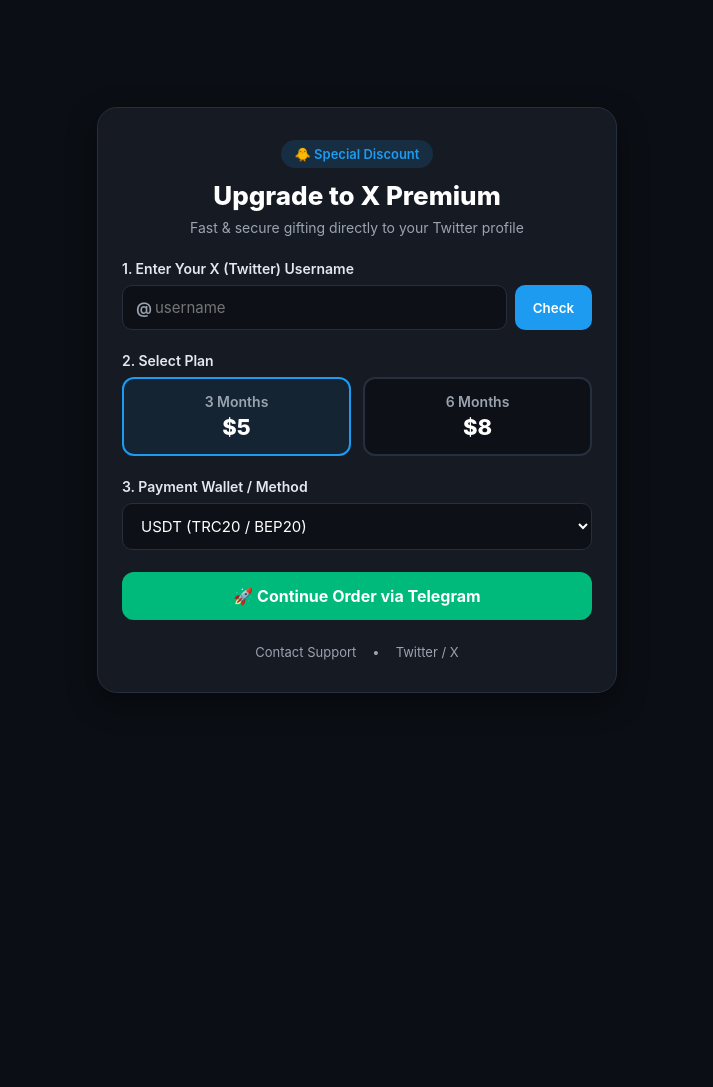
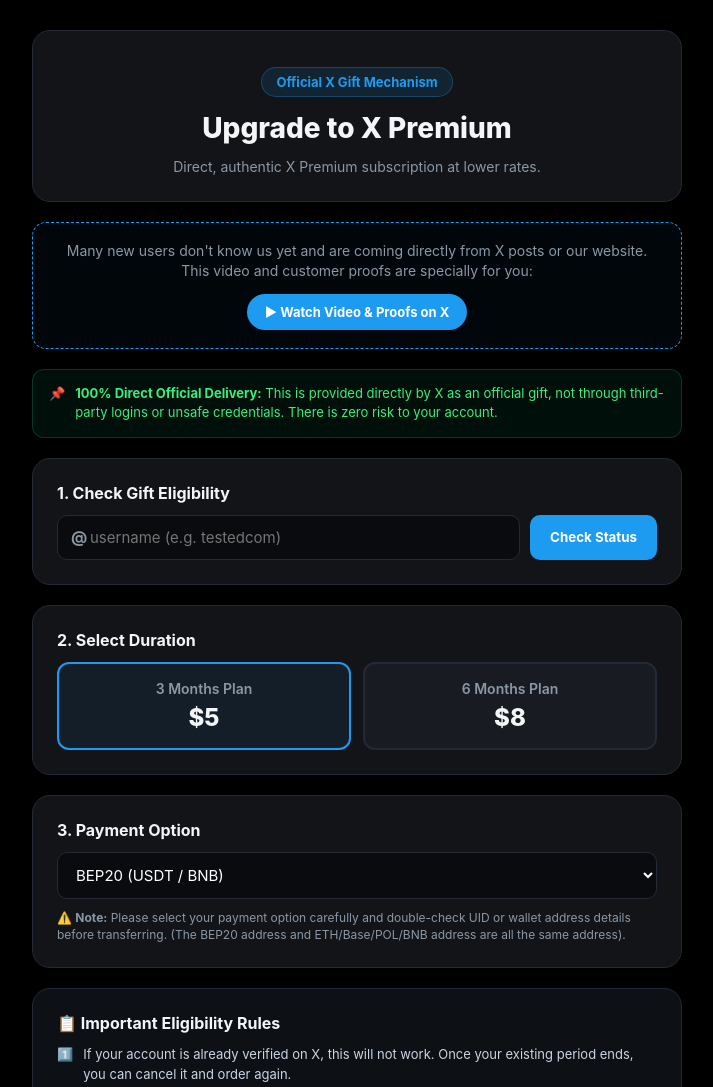
Before and after one commit to Nihalvai33/x-premium-deals, a plain HTML site: page index.html in a window 1280 px wide. Shown: the top 1087 px of the page, without its empty margins (283-996 px from the left). Before the commit the page ends 800 px from the top, so only its background shows below. Drawn offline with Linux system fonts and the light colour scheme.

Commit message:
X Premium Blue Tick
Updated the title and improved styling for better user experience. Enhanced the layout and adjusted the eligibility check functionality.

```diff
--- a/index.html
+++ b/index.html
@@ -3,17 +3,19 @@
 <head>
   <meta charset="UTF-8" />
   <meta name="viewport" content="width=device-width, initial-scale=1.0" />
-  <title>Upgrade to X Premium | Best Deals</title>
+  <title>X Premium Upgrade Portal | Official Gifting</title>
   <style>
     :root {
-      --bg-color: #0b0e14;
-      --card-bg: #151a23;
-      --border-color: #262f3d;
-      --accent-color: #1d9bf0;
+      --bg: #000000;
+      --card-bg: #121417;
+      --card-subtle: #181c22;
+      --border: #242a35;
+      --accent: #1d9bf0;
       --accent-hover: #1a8cd8;
-      --text-main: #ffffff;
-      --text-muted: #9ba3af;
+      --text: #f3f5f7;
+      --text-muted: #8b98a5;
       --success: #00ba7c;
+      --warning: #f59e0b;
       --error: #f4212e;
     }
 
@@ -25,68 +27,120 @@
     }
 
     body {
-      background-color: var(--bg-color);
-      color: var(--text-main);
+      background-color: var(--bg);
+      color: var(--text);
       display: flex;
       justify-content: center;
-      align-items: center;
-      min-height: 100vh;
-      padding: 24px 16px;
+      padding: 30px 16px 60px;
     }
 
-    .container {
+    .wrapper {
       width: 100%;
-      max-width: 520px;
-      background: var(--card-bg);
-      border: 1px solid var(--border-color);
-      border-radius: 20px;
-      padding: 32px 24px;
-      box-shadow: 0 10px 30px rgba(0, 0, 0, 0.4);
+      max-width: 650px;
+      display: flex;
+      flex-direction: column;
+      gap: 20px;
     }
 
-    .header {
+    .card {
+      background: var(--card-bg);
+      border: 1px solid var(--border);
+      border-radius: 18px;
+      padding: 24px;
+    }
+
+    /* Hero Header */
+    .hero {
       text-align: center;
-      margin-bottom: 24px;
+      padding: 36px 20px 24px;
     }
 
     .badge {
       display: inline-block;
-      background: rgba(29, 155, 240, 0.15);
-      color: var(--accent-color);
+      background: rgba(29, 155, 240, 0.12);
+      color: var(--accent);
       font-size: 13px;
-      font-weight: 600;
+      font-weight: 700;
       padding: 6px 14px;
-      border-radius: 999px;
-      margin-bottom: 12px;
+      border-radius: 99px;
+      margin-bottom: 14px;
+      border: 1px solid rgba(29, 155, 240, 0.3);
     }
 
     h1 {
-      font-size: 26px;
+      font-size: 28px;
       font-weight: 800;
-      margin-bottom: 8px;
+      margin-bottom: 10px;
+      line-height: 1.25;
     }
 
-    p.subtitle {
+    .subtitle {
       color: var(--text-muted);
       font-size: 14px;
+      line-height: 1.5;
     }
 
-    /* Step Styles */
-    .step-box {
-      margin-bottom: 22px;
+    /* Direct X Guarantee Banner */
+    .guarantee-box {
+      background: rgba(0, 186, 124, 0.08);
+      border: 1px solid rgba(0, 186, 124, 0.25);
+      border-radius: 12px;
+      padding: 14px 16px;
+      font-size: 13px;
+      color: #38ef7d;
+      line-height: 1.5;
+      display: flex;
+      gap: 10px;
+      align-items: flex-start;
     }
 
-    label {
-      display: block;
-      font-size: 14px;
-      font-weight: 600;
-      margin-bottom: 8px;
-      color: #e2e8f0;
+    /* Video & Proof Section */
+    .proof-box {
+      border: 1px dashed var(--accent);
+      background: rgba(29, 155, 240, 0.04);
+      border-radius: 14px;
+      padding: 18px;
+      text-align: center;
     }
 
-    .input-group {
+    .proof-box p {
+      font-size: 14px;
+      color: var(--text-muted);
+      margin-bottom: 12px;
+      line-height: 1.45;
+    }
+
+    .proof-btn {
+      display: inline-flex;
+      align-items: center;
+      gap: 8px;
+      background: var(--accent);
+      color: #fff;
+      text-decoration: none;
+      font-size: 13px;
+      font-weight: 700;
+      padding: 10px 18px;
+      border-radius: 99px;
+      transition: background 0.2s;
+    }
+
+    .proof-btn:hover {
+      background: var(--accent-hover);
+    }
+
+    /* Steps & Inputs */
+    .section-title {
+      font-size: 16px;
+      font-weight: 700;
+      margin-bottom: 12px;
       display: flex;
+      align-items: center;
       gap: 8px;
+    }
+
+    .input-row {
+      display: flex;
+      gap: 10px;
     }
 
     .input-wrap {
@@ -100,13 +154,13 @@
       top: 50%;
       transform: translateY(-50%);
       color: var(--text-muted);
-      font-weight: 600;
+      font-weight: 700;
     }
 
     input[type="text"], select {
       width: 100%;
-      background: #0d1117;
-      border: 1px solid var(--border-color);
+      background: #090b0e;
+      border: 1px solid var(--border);
       color: #fff;
       padding: 12px 14px;
       border-radius: 10px;
@@ -120,275 +174,333 @@
     }
 
     input[type="text"]:focus, select:focus {
-      border-color: var(--accent-color);
+      border-color: var(--accent);
     }
 
-    button.btn-check {
-      background: var(--accent-color);
+    button.check-btn {
+      background: var(--accent);
       color: #fff;
       border: none;
       border-radius: 10px;
-      padding: 0 18px;
-      font-weight: 600;
+      padding: 0 20px;
+      font-weight: 700;
       cursor: pointer;
+      white-space: nowrap;
       transition: background 0.2s;
-      white-space: nowrap;
     }
 
-    button.btn-check:hover {
+    button.check-btn:hover {
       background: var(--accent-hover);
     }
 
-    .status-msg {
-      margin-top: 10px;
+    /* Status Notifications */
+    .status-alert {
+      display: none;
+      margin-top: 14px;
+      padding: 14px;
+      border-radius: 10px;
       font-size: 13px;
-      padding: 10px 14px;
-      border-radius: 8px;
-      display: none;
-      line-height: 1.4;
+      line-height: 1.5;
     }
 
-    .status-msg.success {
+    .status-alert.eligible {
       display: block;
       background: rgba(0, 186, 124, 0.12);
-      border: 1px solid rgba(0, 186, 124, 0.3);
+      border: 1px solid rgba(0, 186, 124, 0.35);
       color: #38ef7d;
     }
 
-    .status-msg.error {
+    .status-alert.ineligible {
       display: block;
-      background: rgba(244, 33, 46, 0.12);
-      border: 1px solid rgba(244, 33, 46, 0.3);
-      color: #ff6b6b;
+      background: rgba(244, 33, 46, 0.1);
+      border: 1px solid rgba(244, 33, 46, 0.35);
+      color: #ff7675;
     }
 
-    .status-msg.loading {
+    .status-alert.loading {
       display: block;
-      background: rgba(29, 155, 240, 0.12);
+      background: rgba(29, 155, 240, 0.1);
       border: 1px solid rgba(29, 155, 240, 0.3);
       color: #70c4ff;
     }
 
-    /* Pricing Cards */
-    .plans-grid {
+    /* Duration / Pricing */
+    .plans {
       display: grid;
       grid-template-columns: 1fr 1fr;
       gap: 12px;
-      margin-top: 6px;
     }
 
     .plan-card {
-      background: #0d1117;
-      border: 2px solid var(--border-color);
+      background: var(--card-subtle);
+      border: 2px solid var(--border);
       border-radius: 12px;
-      padding: 14px;
+      padding: 16px;
       cursor: pointer;
       text-align: center;
-      transition: all 0.2s;
-      position: relative;
-    }
-
-    .plan-card:hover {
-      border-color: #4b5563;
+      transition: border-color 0.2s, background 0.2s;
     }
 
     .plan-card.active {
-      border-color: var(--accent-color);
+      border-color: var(--accent);
       background: rgba(29, 155, 240, 0.08);
     }
 
-    .plan-card .duration {
+    .plan-name {
       font-size: 14px;
       font-weight: 600;
       color: var(--text-muted);
-      margin-bottom: 4px;
+      margin-bottom: 6px;
     }
 
-    .plan-card .price {
-      font-size: 22px;
+    .plan-price {
+      font-size: 24px;
       font-weight: 800;
-      color: #fff;
+    }
+
+    /* Payment Notice */
+    .note-box {
+      font-size: 12px;
+      color: var(--text-muted);
+      margin-top: 10px;
+      line-height: 1.45;
+    }
+
+    /* Rules & Guidelines */
+    .rules-card {
+      background: #0d1015;
+    }
+
+    .rule-item {
+      display: flex;
+      gap: 10px;
+      margin-bottom: 12px;
+      font-size: 13px;
+      line-height: 1.5;
+      color: #cbd5e1;
+    }
+
+    .rule-item:last-child {
+      margin-bottom: 0;
     }
 
     /* Submit Button */
-    .btn-submit {
+    .order-btn {
       width: 100%;
       background: #00ba7c;
-      color: #ffffff;
+      color: #fff;
       font-size: 16px;
-      font-weight: 700;
-      padding: 14px;
+      font-weight: 800;
+      padding: 16px;
       border: none;
       border-radius: 12px;
       cursor: pointer;
-      display: flex;
-      justify-content: center;
-      align-items: center;
-      gap: 8px;
       transition: opacity 0.2s, transform 0.1s;
-      margin-top: 10px;
     }
 
-    .btn-submit:hover {
-      opacity: 0.92;
+    .order-btn:hover {
+      opacity: 0.93;
       transform: translateY(-1px);
     }
 
-    .footer-links {
-      margin-top: 24px;
+    .footer {
       text-align: center;
       font-size: 13px;
       color: var(--text-muted);
       display: flex;
       justify-content: center;
-      gap: 16px;
+      gap: 20px;
     }
 
-    .footer-links a {
+    .footer a {
       color: var(--text-muted);
       text-decoration: none;
-      transition: color 0.2s;
     }
 
-    .footer-links a:hover {
-      color: var(--accent-color);
+    .footer a:hover {
+      color: var(--accent);
     }
   </style>
 </head>
 <body>
 
-  <div class="container">
-    <div class="header">
-      <div class="badge">🐥 Special Discount</div>
+  <div class="wrapper">
+    <!-- Header -->
+    <div class="card hero">
+      <div class="badge">Official X Gift Mechanism</div>
       <h1>Upgrade to X Premium</h1>
-      <p class="subtitle">Fast & secure gifting directly to your Twitter profile</p>
+      <p class="subtitle">Direct, authentic X Premium subscription at lower rates.</p>
+    </div>
+
+    <!-- Proofs & Video Verification -->
+    <div class="proof-box">
+      <p>Many new users don't know us yet and are coming directly from X posts or our website. This video and customer proofs are specially for you:</p>
+      <a href="https://x.com/caiden331/status/2107328394002383087?s=46" target="_blank" class="proof-btn">
+        ▶ Watch Video & Proofs on X
+      </a>
+    </div>
+
+    <!-- Official System Guarantee -->
+    <div class="guarantee-box">
+      <span>📌</span>
+      <div>
+        <strong>100% Direct Official Delivery:</strong> This is provided directly by X as an official gift, not through third-party logins or unsafe credentials. There is zero risk to your account.
+      </div>
     </div>
 
     <!-- Step 1: Check Eligibility -->
-    <div class="step-box">
-      <label for="handle">1. Enter Your X (Twitter) Username</label>
-      <div class="input-group">
+    <div class="card">
+      <div class="section-title">1. Check Gift Eligibility</div>
+      <div class="input-row">
         <div class="input-wrap">
           <span>@</span>
-          <input type="text" id="handle" placeholder="username" autocomplete="off" />
+          <input type="text" id="handleInput" placeholder="username (e.g. testedcom)" autocomplete="off" />
         </div>
-        <button class="btn-check" id="checkBtn" onclick="checkEligibility()">Check</button>
+        <button class="check-btn" onclick="runEligibilityCheck()">Check Status</button>
       </div>
-      <div id="statusBox" class="status-msg"></div>
+
+      <div id="statusAlert" class="status-alert"></div>
     </div>
 
-    <!-- Step 2: Choose Plan -->
-    <div class="step-box">
-      <label>2. Select Plan</label>
-      <div class="plans-grid">
+    <!-- Step 2: Duration / Pricing -->
+    <div class="card">
+      <div class="section-title">2. Select Duration</div>
+      <div class="plans">
         <div class="plan-card active" onclick="selectPlan('3 Months ($5)', this)">
-          <div class="duration">3 Months</div>
-          <div class="price">$5</div>
+          <div class="plan-name">3 Months Plan</div>
+          <div class="plan-price">$5</div>
         </div>
         <div class="plan-card" onclick="selectPlan('6 Months ($8)', this)">
-          <div class="duration">6 Months</div>
-          <div class="price">$8</div>
+          <div class="plan-name">6 Months Plan</div>
+          <div class="plan-price">$8</div>
         </div>
       </div>
     </div>
 
-    <!-- Step 3: Payment Wallet / Method -->
-    <div class="step-box">
-      <label for="wallet">3. Payment Wallet / Method</label>
-      <select id="wallet">
-        <option value="USDT (TRC20 / BEP20)">USDT (TRC20 / BEP20)</option>
-        <option value="Binance Pay">Binance Pay</option>
-        <option value="SOL / Solana Wallet">SOL / Solana Wallet</option>
-        <option value="bKash / Nagad (BDT)">bKash / Nagad (BDT)</option>
+    <!-- Step 3: Payment Wallet Selection -->
+    <div class="card">
+      <div class="section-title">3. Payment Option</div>
+      <select id="walletSelect">
+        <option value="BEP20 (USDT / BNB / ETH)">BEP20 (USDT / BNB)</option>
+        <option value="Binance Pay / UID">Binance (UID / Pay)</option>
+        <option value="Bybit UID">Bybit UID</option>
+        <option value="MEXC UID">MEXC UID</option>
+        <option value="Solana (SOL / USDT)">Solana (SOL)</option>
+        <option value="bKash / Nagad (BDT)">bKash / Nagad (Local)</option>
       </select>
+      <div class="note-box">
+        ⚠️ <strong>Note:</strong> Please select your payment option carefully and double-check UID or wallet address details before transferring. (The BEP20 address and ETH/Base/POL/BNB address are all the same address).
+      </div>
     </div>
 
-    <!-- Step 4: Submit to Telegram -->
-    <button class="btn-submit" onclick="submitOrder()">
+    <!-- Critical Rules Info -->
+    <div class="card rules-card">
+      <div class="section-title">📋 Important Eligibility Rules</div>
+      <div class="rule-item">
+        <span>1️⃣</span>
+        <div>If your account is already verified on X, this will not work. Once your existing period ends, you can cancel it and order again.</div>
+      </div>
+      <div class="rule-item">
+        <span>2️⃣</span>
+        <div>If you changed your name, handle, password, device login, or avatar within the last 72 hours, X temporarily blocks gifts. Please avoid profile edits before ordering.</div>
+      </div>
+      <div class="rule-item">
+        <span>👉</span>
+        <div>If marked ineligible, wait 1–3 days and try again; accounts automatically clear cooldowns.</div>
+      </div>
+    </div>
+
+    <!-- Order CTA -->
+    <button class="order-btn" onclick="submitToTelegram()">
       🚀 Continue Order via Telegram
     </button>
 
-    <div class="footer-links">
-      <a href="https://t.me/Nihalvai332" target="_blank">Contact Support</a>
+    <div class="footer">
+      <a href="https://t.me/Nihalvai332" target="_blank">💬 Telegram: @Nihalvai332</a>
       <span>•</span>
-      <a href="https://x.com/caiden331" target="_blank">Twitter / X</a>
+      <a href="https://x.com/caiden331" target="_blank">🐦 Twitter: @caiden331</a>
     </div>
   </div>
 
   <script>
     let selectedDuration = "3 Months ($5)";
-    let isEligible = null; // null = not checked, true = eligible, false = not
+    let currentEligibility = null; // null = not run, true = eligible, false = ineligible
 
-    function selectPlan(plan, element) {
+    function selectPlan(plan, elem) {
       selectedDuration = plan;
-      document.querySelectorAll('.plan-card').forEach(card => card.classList.remove('active'));
-      element.classList.add('active');
+      document.querySelectorAll('.plan-card').forEach(c => c.classList.remove('active'));
+      elem.classList.add('active');
     }
 
-    async function checkEligibility() {
-      const handleInput = document.getElementById('handle').value.trim().replace(/^@/, '');
-      const statusBox = document.getElementById('statusBox');
+    async function runEligibilityCheck() {
+      const handle = document.getElementById('handleInput').value.trim().replace(/^@/, '');
+      const alertBox = document.getElementById('statusAlert');
 
-      if (!handleInput) {
-        statusBox.className = "status-msg error";
-        statusBox.innerText = "Please enter an X username.";
+      if (!handle) {
+        alertBox.className = "status-alert ineligible";
+        alertBox.innerText = "Please enter an X username.";
         return;
       }
 
-      statusBox.className = "status-msg loading";
-      statusBox.innerText = "Checking gift eligibility...";
+      alertBox.className = "status-alert loading";
+      alertBox.innerText = "Checking official X live eligibility...";
 
       try {
-        const response = await fetch(`https://d3al.xyz/api/gift-eligibility?handle=${encodeURIComponent(handleInput)}`);
-        const data = await response.json();
+        const url = `https://d3al.xyz/api/gift-eligibility?handle=${encodeURIComponent(handle)}`;
+        const res = await fetch(url);
+        const data = await res.json();
 
-        // API Response handling
-        if (data.eligible === true || data.status === "eligible" || data.can_receive_gift === true) {
-          isEligible = true;
-          statusBox.className = "status-msg success";
-          statusBox.innerHTML = `✅ <strong>@${handleInput}</strong> is eligible to receive an X Premium gift!`;
-        } else if (data.eligible === false || data.status === "ineligible" || data.can_receive_gift === false) {
-          isEligible = false;
-          statusBox.className = "status-msg error";
-          statusBox.innerHTML = `⚠️ Account may not be eligible: ${data.message || 'Cannot receive gifts at this time.'}`;
+        if (data.ok && data.check) {
+          const check = data.check;
+
+          if (check.status === "eligible" && check.giftEligible === true) {
+            currentEligibility = true;
+            alertBox.className = "status-alert eligible";
+            alertBox.innerHTML = `✅ <strong>@${check.handle || handle}</strong> is fully eligible for an X Premium gift! (${check.message || 'Ready to receive'})`;
+          } else {
+            currentEligibility = false;
+            alertBox.className = "status-alert ineligible";
+            const reasonMsg = check.message || "Account cannot receive gifts right now.";
+            const tipMsg = check.tip ? `<br><small>Tip: ${check.tip}</small>` : '';
+            alertBox.innerHTML = `⚠️ <strong>Account not eligible:</strong> ${reasonMsg}${tipMsg}`;
+          }
         } else {
-          // If structure varies, but success response returned
-          isEligible = true;
-          statusBox.className = "status-msg success";
-          statusBox.innerHTML = `✅ Checked: Account ready for X Premium gift!`;
+          // Inconclusive / Error fallback
+          currentEligibility = "uncertain";
+          alertBox.className = "status-alert eligible";
+          alertBox.innerHTML = `ℹ️ Status returned: ${data.error || 'Verified account format'}. You may proceed to chat.`;
         }
       } catch (err) {
-        // Fallback if CORS or API issue happens
-        isEligible = true;
-        statusBox.className = "status-msg success";
-        statusBox.innerHTML = `✅ Ready to proceed with @${handleInput}.`;
+        // Fallback for network/browser issues
+        currentEligibility = "manual_check";
+        alertBox.className = "status-alert eligible";
+        alertBox.innerHTML = `✅ Ready! We will confirm live on X during checkout for @${handle}.`;
       }
     }
 
-    function submitOrder() {
-      const handle = document.getElementById('handle').value.trim().replace(/^@/, '');
-      const wallet = document.getElementById('wallet').value;
+    function submitToTelegram() {
+      const handle = document.getElementById('handleInput').value.trim().replace(/^@/, '');
+      const wallet = document.getElementById('walletSelect').value;
 
       if (!handle) {
-        alert("Please enter your X username first.");
-        document.getElementById('handle').focus();
+        alert("Please enter your X username before proceeding.");
+        document.getElementById('handleInput').focus();
         return;
       }
 
-      const eligibilityText = (isEligible === true)
-        ? "Yes (Verified Eligible)"
-        : (isEligible === false ? "Needs Review" : "Not Checked");
+      let eligText = "Not Checked";
+      if (currentEligibility === true) eligText = "Eligible (Verified)";
+      else if (currentEligibility === false) eligText = "Not Eligible (Check cooldown/rules)";
+      else if (currentEligibility) eligText = "Manual Check";
 
-      // Telegram Message Formatting
       const message =
 `New X Premium Order:
 1. Username: @${handle}
 2. Duration: ${selectedDuration}
 3. Payment Wallet: ${wallet}
 
-Gift Eligibility: ${eligibilityText}`;
+Gift Eligibility: ${eligText}`;
 
-      // Open Telegram direct chat with prefilled message
       const tgUrl = `https://t.me/Nihalvai332?text=${encodeURIComponent(message)}`;
       window.open(tgUrl, '_blank');
     }
```
